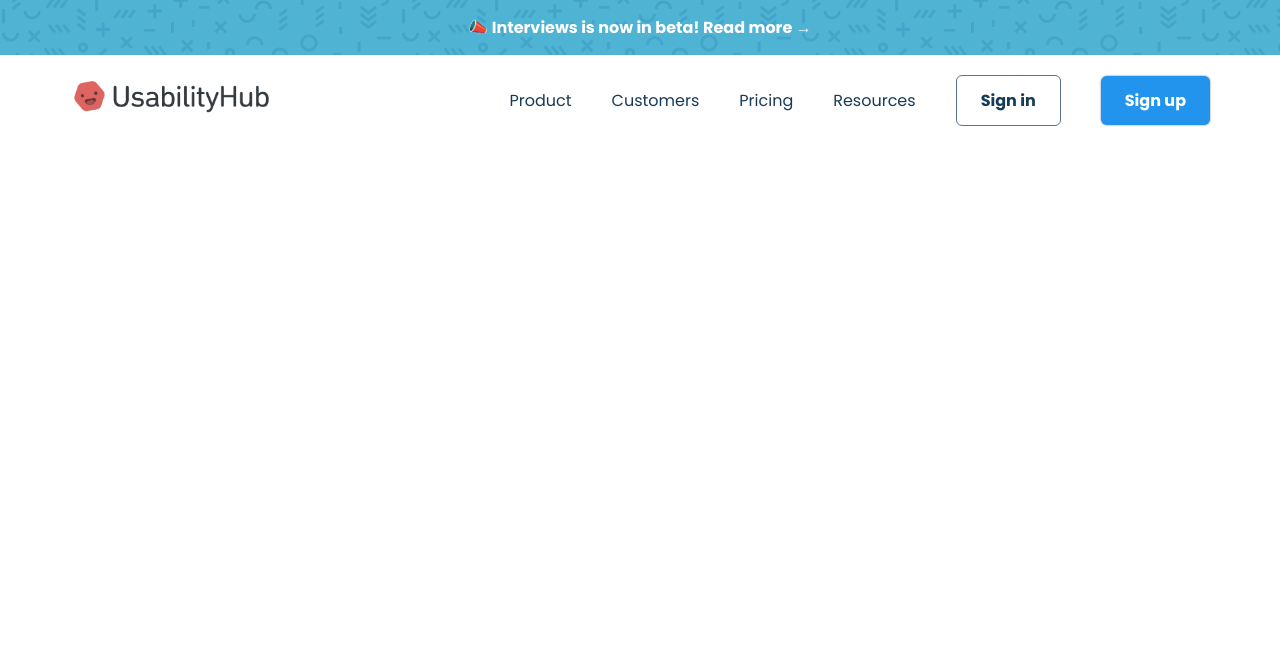
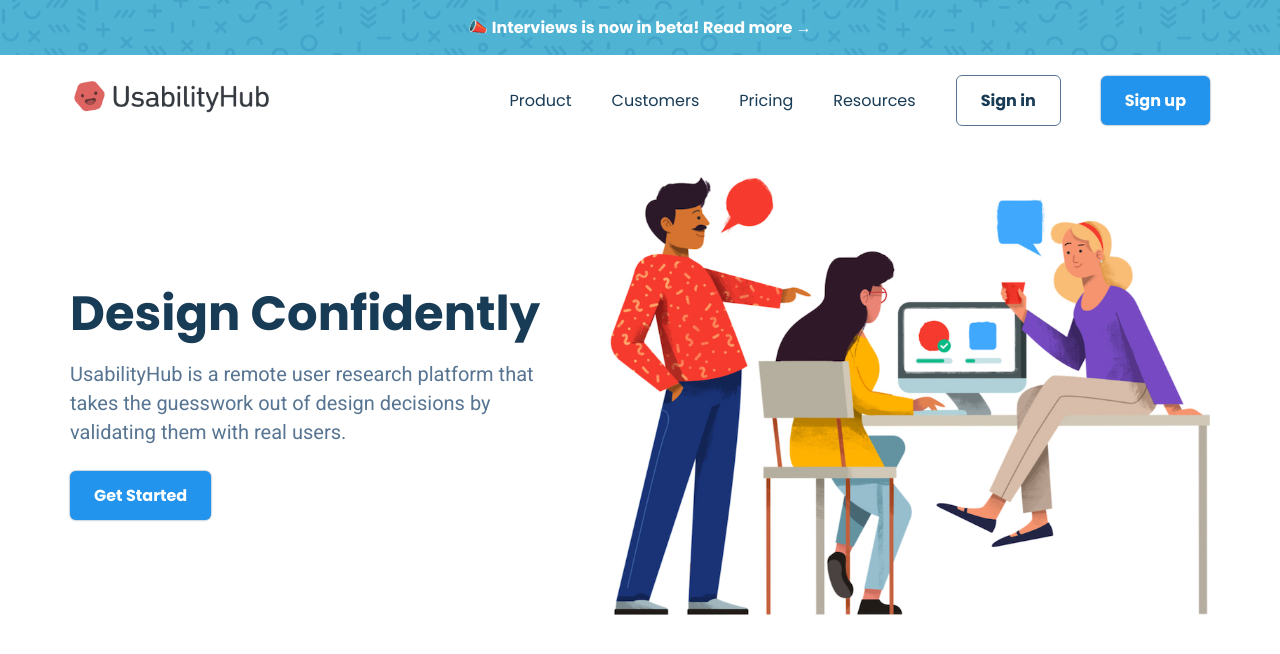
Before and after one commit to farfetch08/UsabilityHub-Clone-Website, a plain HTML site: page index.html in a window 1280 px wide. Drawn offline with Linux system fonts and the light colour scheme.

Commit message:
Added hero section(header)

```diff
--- a/index.html
+++ b/index.html
@@ -16,6 +16,7 @@
         </div>
     </div>
 
+    <!-- nav bar -->
     <nav>
         <div class="container main-nav flex">
             <a href="#" class="company-logo">
@@ -34,7 +35,18 @@
         </div>
     </nav>
 
-    <header></header>
+    <header>
+        <div class="container flex header-section">
+            <div class="header-left">
+                <h1>Design Confidently</h1>
+                <p>UsabilityHub is a remote user research platform that takes the guesswork out of design decisions by validating them with real users.</p>
+                <a href="#" class="primary-btn">Get Started</a>
+            </div>
+            <div class="header-right">
+                <img src="./assets/asset 2.jpeg" alt="hero image">
+            </div>
+        </div>
+    </header>
 
     <section class="companies-section"></section>
 
--- a/styles.css
+++ b/styles.css
@@ -125,7 +125,7 @@ ul {
 }
 
 .nav-links {
-    flex-basis: 750px;
+    flex-basis: 730px;
 }
 
 .nav-links ul{
@@ -133,3 +133,27 @@ ul {
     gap: 40px;
 
 }
+
+/* header section */
+header {
+    padding: 50px var(--padding-inline-section) 0;
+}
+
+.header-section {
+    justify-content: center;
+    gap: 50px;
+}
+
+.header-left {
+    max-width: 40vw;
+}
+.header-left p {
+    margin-top: 10px;
+}
+.header-left .primary-btn {
+    margin-top: 25px;
+}
+
+.header-right img {
+    width: 600px;
+}
```
